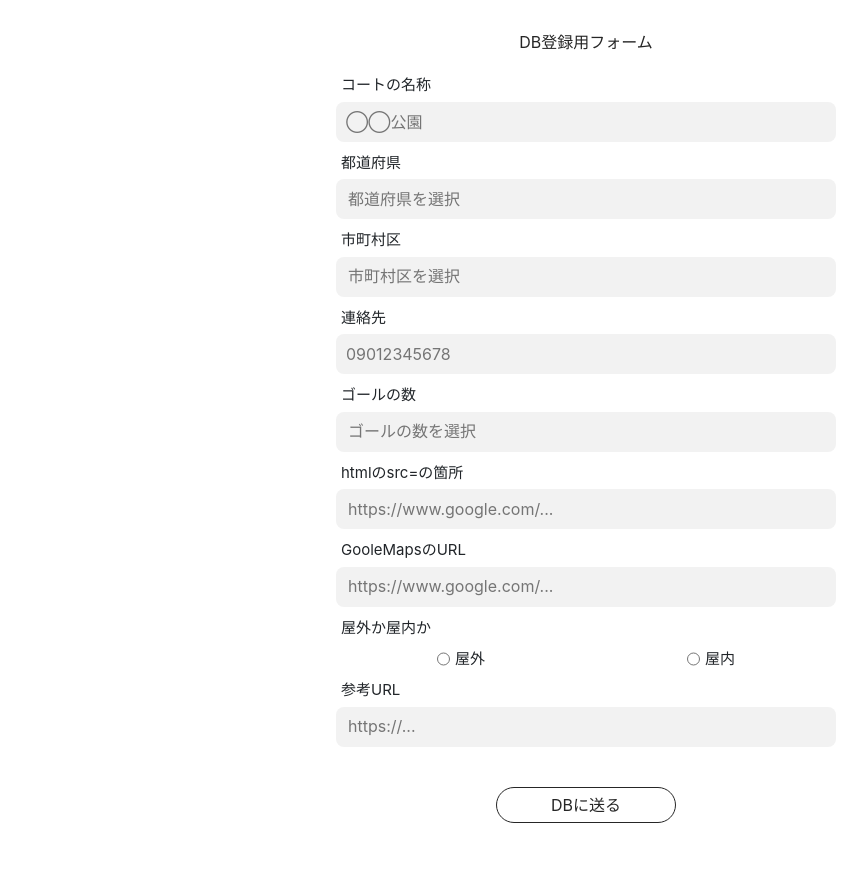
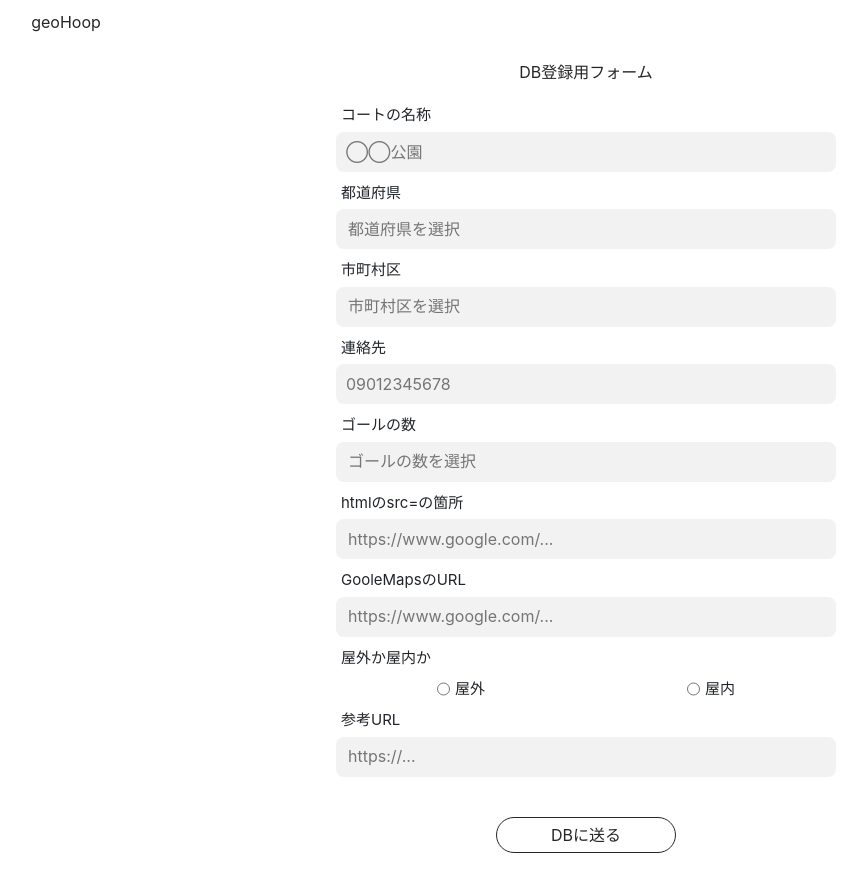
Before and after one commit to okuxxbos20/geoHoop.com, a Nuxt app: page /submit in a window 1280 px wide. Shown: the whole page, without its empty margins (54-921 px from the left). Before the commit the page ends 853 px from the top, so only its background shows below. Built offline with nearby package versions, Linux system fonts and the light colour scheme.

Commit message:
Header追加

```diff
--- a/pages/profile.vue
+++ b/pages/profile.vue
@@ -1,7 +1,7 @@
 <template>
-  <div class="profile">
+  <div class="profile container">
     <header>
-      <p @click="moveTo()">geoHoop</p>
+      <p class="geo-hoop" @click="moveTo()">geoHoop</p>
     </header>
     <div class="basic-info">
       <img v-if="user.img" class="profile-img" :src="user.img">
@@ -165,6 +165,21 @@ export default {
 <style lang="scss" scoped>
 .profile {
   margin-bottom: 50px;
+  header {
+    height: 30px;
+    .geo-hoop {
+      color: #262626;
+      width: 70px;
+      text-align: center;
+      margin: 10px 0 0 0;
+      padding-bottom: 2px;
+      transition: 200ms;
+      &:hover {
+        cursor: pointer;
+        border-bottom: 1px solid #262626;
+      }
+    }
+  }
   .basic-info {
     color: #262626;
     display: flex;
--- a/pages/submit.vue
+++ b/pages/submit.vue
@@ -1,5 +1,8 @@
 <template>
   <div class="court-form container">
+    <header>
+      <p class="geo-hoop" @click="moveTo()">geoHoop</p>
+    </header>
     <form @submit.prevent="submitData()">
       <p class="db-title">DB登録用フォーム</p>
       <!-- コートの名称 -->
@@ -232,6 +235,9 @@ export default {
     this.prefectures.map((v) => v.isSelected = false);
   },
   methods: {
+    moveTo() {
+      this.$router.push('/');
+    },
     getPrefecture(code) {
       this.cities = cityjson.filter((v) => v.id === code)[0].cities;
       this.court.prefecture = this.prefectures.filter((v) => v.code === code)[0].name;
@@ -284,6 +290,21 @@ export default {
   display: flex;
   flex-direction: column;
   justify-content: center;
+  header {
+    height: 30px;
+    .geo-hoop {
+      color: #262626;
+      width: 70px;
+      text-align: center;
+      margin: 10px 0 0 0;
+      padding-bottom: 2px;
+      transition: 200ms;
+      &:hover {
+        cursor: pointer;
+        border-bottom: 1px solid #262626;
+      }
+    }
+  }
   form {
     display: flex;
     flex-direction: column;
```
